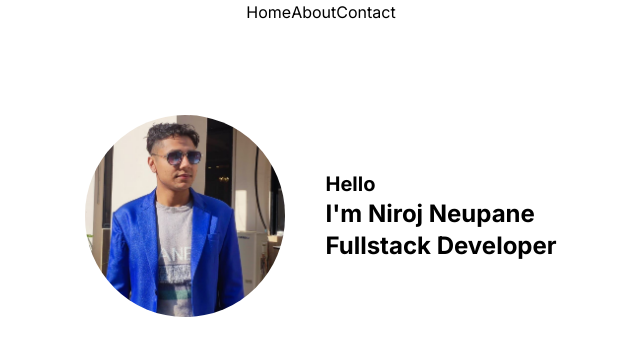
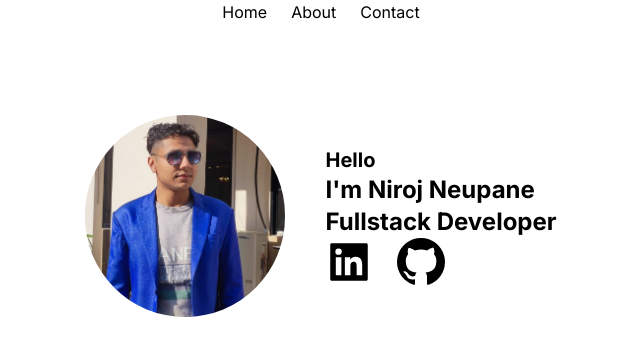
Before and after one commit to nirojneupane5/portfolio, a Next.js app: page / in a window 1280 px wide. Shown: the top 356 px of the page, without its empty margins (319-959 px from the left). Built offline with nearby package versions, Linux system fonts and the light colour scheme.

Commit message:
LinkedIn and github page added

```diff
--- a/package.json
+++ b/package.json
@@ -12,6 +12,7 @@
     "next": "14.2.3",
     "react": "^18",
     "react-dom": "^18",
+    "react-icons": "^5.2.1",
     "sharp": "^0.33.3"
   },
   "devDependencies": {
--- a/src/app/page.tsx
+++ b/src/app/page.tsx
@@ -1,7 +1,11 @@
+import { BsGithub } from "react-icons/bs";
+import { AiFillLinkedin } from "react-icons/ai";
 import Image from "next/image";
 import profile from "../../public/profile/Niroj Neupane.jpg";
+import Link from "next/link";
 export default function Home() {
   return (
+    <>
       <div className="h-96 flex justify-center items-center">
         <div>
           <Image
@@ -16,7 +20,17 @@ export default function Home() {
           <h1 className="text-xl font-bold text-black">Hello</h1>
           <h1 className="text-2xl font-bold text-black">I'm Niroj Neupane</h1>
           <h1 className="text-2xl font-bold text-black">Fullstack Developer</h1>
+          <div className="flex space-x-6">
+            <Link href={"https://www.linkedin.com/in/niroj-neupane-42b6a928a/"}>
+              {" "}
+              <AiFillLinkedin className="text-5xl" />
+            </Link>
+            <Link href={"https://github.com/nirojneupane5"}>
+              <BsGithub className="text-5xl" />
+            </Link>
           </div>
         </div>
+      </div>
+    </>
   );
 }
```
Also changed, not shown: 1 other file (tests, documents, lock files or other folders). Lines whose indentation alone changed are shown as unchanged.
